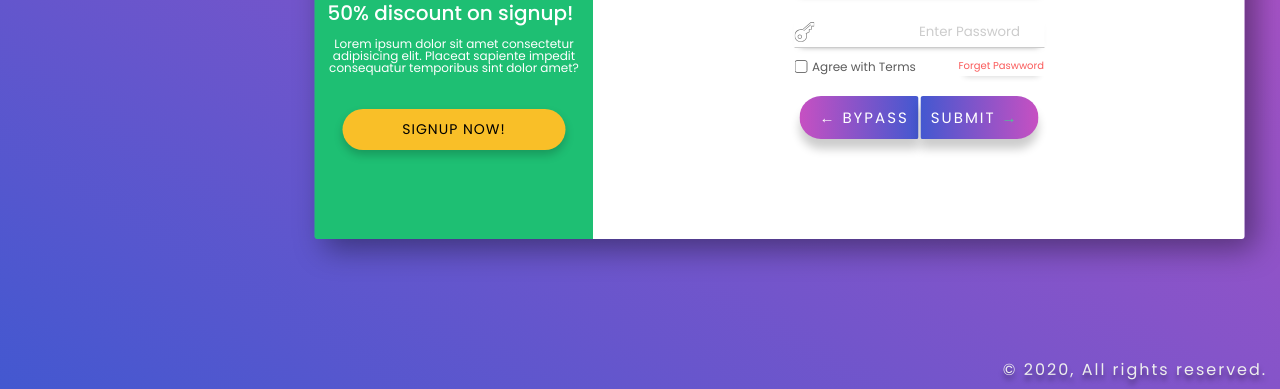
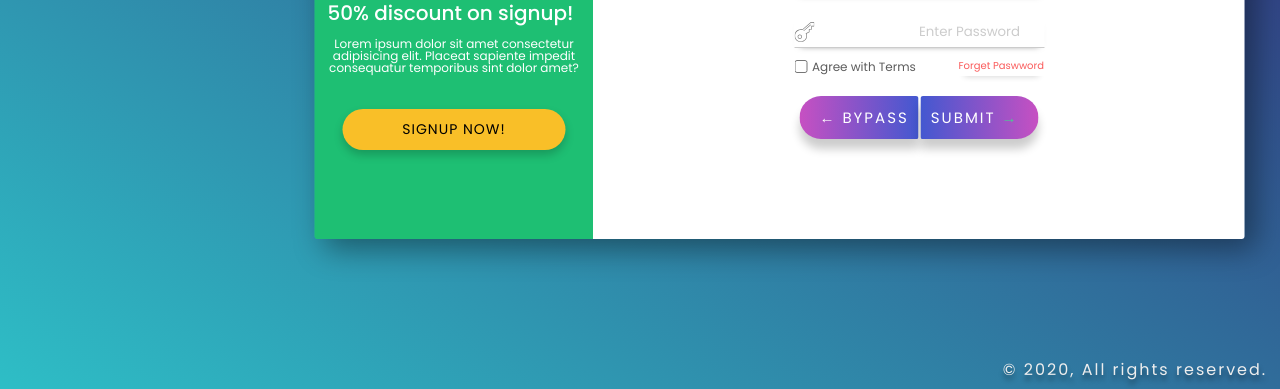
Before and after one commit to M-Alamgir/Creative-Login-Form, a website: page index.html in a window 1280 px wide. Shown: the part 411-800 px from the top of the page. Drawn offline with Linux system fonts and the light colour scheme.

Commit message:
changed background gradient color.

```diff
--- a/sass/_base.scss
+++ b/sass/_base.scss
@@ -30,7 +30,7 @@ html {
 body {
     box-sizing: border-box;
     font-family: 'Poppins', sans-serif;
-    background-image: linear-gradient(to top right, var(--color-primary), var(--color-primary-light));
+    background-image: linear-gradient(to top right, rgb(46, 190, 198), rgb(50, 28, 111));
     background-size: cover;
     height: 100vh;
     /*background: repeating-radial-gradient(
```
Also changed, not shown: css/style.css.
